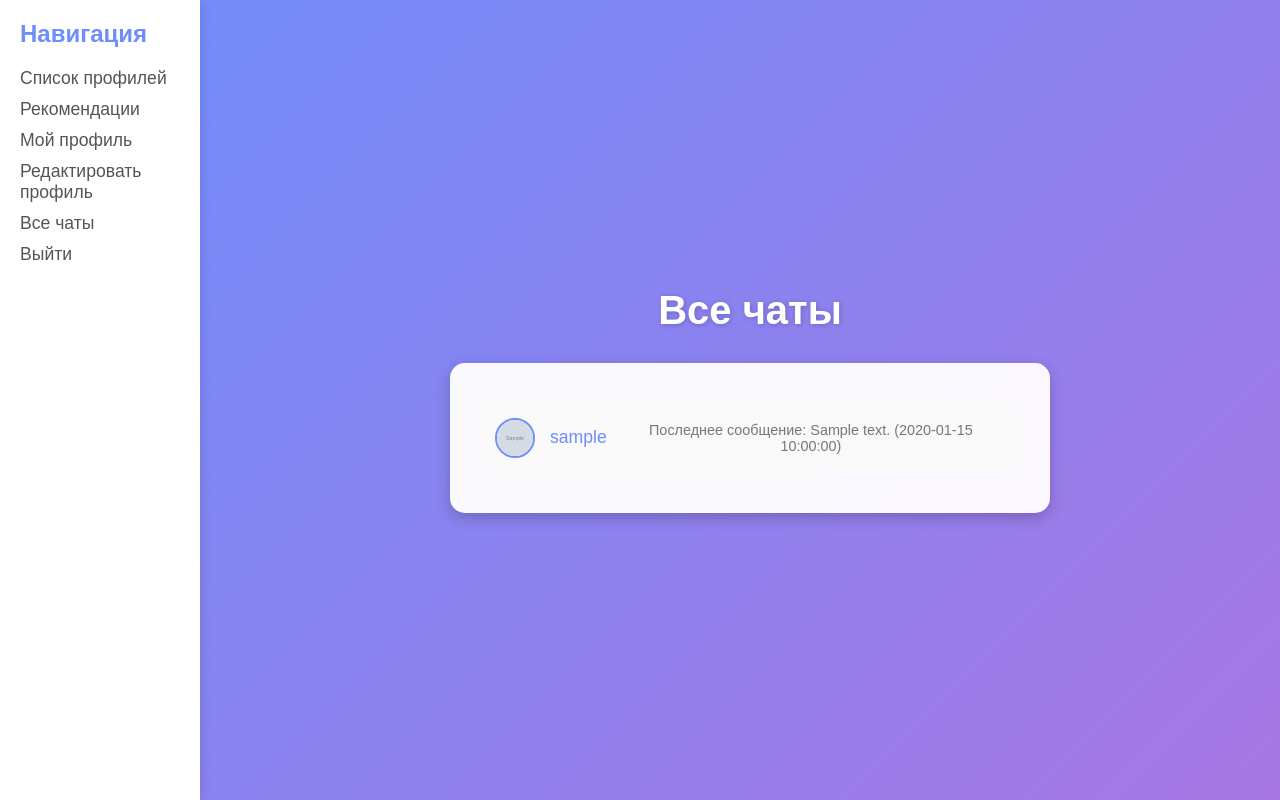
After one commit to egor-morozik/FriendFinder, a Django app: page /main/all-chats/ in a window 1280 px wide. The commit adds this page. Run offline with Django 5.2, Linux system fonts and the light colour scheme; a user stored in the database is signed in; tables that the repository leaves empty hold one stand-in row (values such as "Sample post"); grey boxes marked "Sample" are stand-in pictures.

Commit message:
- Add page for all chats - Show avatar in chat

```diff
--- a/FriendFinder/Main/urls.py
+++ b/FriendFinder/Main/urls.py
@@ -13,4 +13,5 @@ urlpatterns = [
     path('create-match/<int:user_id>/', views.create_match, name='create-match'),
     path('edit-profile/', views.edit_profile, name='edit-profile'),
     path('recommendations/', views.profile_recommendations, name='profile-recommendations'),
+    path('all-chats/', views.all_chats, name='all-chats'),
 ]
--- a/FriendFinder/Main/views.py
+++ b/FriendFinder/Main/views.py
@@ -179,16 +179,14 @@ def chat(request, user_id):
     if not match:
         context = {'other_user': other_user, 'messages': [], 'match': None}
     else:
-        messages_qs = Message.objects.filter(match=match).select_related('sender').order_by('created_at')
+        messages_qs = Message.objects.filter(match=match).select_related('sender', 'sender__profile').order_by('created_at')
         messages = [{
             'message': msg.content,
-            'sender': msg.sender.username,
+            'sender': msg.sender,
             'created_at': msg.created_at.strftime('%Y-%m-%d %H:%M:%S'),
         } for msg in messages_qs]
-
         cache_key = f"chat_messages:chat_{min(current_user.id, other_user.id)}_{max(current_user.id, other_user.id)}"
         cache.set(cache_key, messages, timeout=3600)
-
         context = {'other_user': other_user, 'messages': messages, 'match': match}
 
     return render(request, 'profiles/chat.html', context)
@@ -273,3 +271,22 @@ def profile_recommendations(request):
         'total_profiles': total_profiles,
     }
     return render(request, 'profiles/recommendations.html', context)
+
+@login_required
+def all_chats(request):
+    current_user = request.user
+    matches = Match.objects.filter(user1=current_user) | Match.objects.filter(user2=current_user)
+
+    chats = []
+    for match in matches:
+        other_user = match.user2 if match.user1 == current_user else match.user1
+        last_message = Message.objects.filter(match=match).order_by('-created_at').first()
+        chats.append({
+            'user': other_user,
+            'last_message': last_message.content if last_message else "Нет сообщений",
+            'last_message_time': last_message.created_at.strftime('%Y-%m-%d %H:%M:%S') if last_message else None,
+            'url': f'/main/chat/{other_user.id}/'
+        })
+
+    context = {'chats': chats}
+    return render(request, 'profiles/all_chats.html', context)
--- /dev/null
+++ b/FriendFinder/templates/profiles/all_chats.html
@@ -0,0 +1,196 @@
+<!DOCTYPE html>
+<html>
+<head>
+    <title>Все чаты</title>
+    <style>
+        * {
+            margin: 0;
+            padding: 0;
+            box-sizing: border-box;
+        }
+        body {
+            font-family: 'Arial', sans-serif;
+            background: linear-gradient(135deg, #6e8efb, #a777e3);
+            min-height: 100vh;
+            color: #333;
+        }
+        .sidebar {
+            width: 200px;
+            position: fixed;
+            top: 0;
+            left: 0;
+            bottom: 0;
+            background: #ffffff;
+            padding: 20px;
+            box-shadow: 2px 0 10px rgba(0, 0, 0, 0.1);
+            transition: transform 0.3s ease;
+        }
+        .sidebar h3 {
+            color: #6e8efb;
+            margin-bottom: 20px;
+            font-size: 1.5em;
+        }
+        .sidebar ul {
+            list-style: none;
+        }
+        .sidebar li {
+            margin-bottom: 10px;
+        }
+        .sidebar a {
+            color: #555;
+            text-decoration: none;
+            font-size: 1.1em;
+            transition: color 0.3s ease;
+        }
+        .sidebar a:hover {
+            color: #6e8efb;
+        }
+        .content {
+            margin-left: 220px;
+            padding: 40px;
+            text-align: center;
+            display: flex;
+            flex-direction: column;
+            align-items: center;
+            min-height: 100vh;
+            justify-content: center;
+        }
+        h2 {
+            color: #fff;
+            font-size: 2.5em;
+            margin-bottom: 30px;
+            text-shadow: 1px 1px 5px rgba(0, 0, 0, 0.2);
+        }
+        .chat-container {
+            background: rgba(255, 255, 255, 0.95);
+            padding: 30px;
+            border-radius: 15px;
+            max-width: 600px;
+            width: 100%;
+            box-shadow: 0 5px 15px rgba(0, 0, 0, 0.2);
+            transition: transform 0.3s ease, box-shadow 0.3s ease;
+            animation: fadeIn 0.5s ease-in-out;
+        }
+        .chat-container:hover {
+            transform: translateY(-5px);
+            box-shadow: 0 8px 20px rgba(0, 0, 0, 0.3);
+        }
+        .chat-list {
+            list-style: none;
+            padding: 0;
+        }
+        .chat-item {
+            padding: 15px;
+            margin: 10px 0;
+            background: #f9f9f9;
+            border-radius: 10px;
+            transition: background 0.3s;
+            display: flex;
+            align-items: center;
+        }
+        .chat-item:hover {
+            background: #e0e0e0;
+        }
+        .chat-item .avatar {
+            width: 40px;
+            height: 40px;
+            border-radius: 50%;
+            object-fit: cover;
+            margin-right: 15px;
+            border: 2px solid #6e8efb;
+        }
+        .chat-item .no-avatar {
+            width: 40px;
+            height: 40px;
+            border-radius: 50%;
+            background-color: #e0e0e0;
+            display: flex;
+            justify-content: center;
+            align-items: center;
+            color: #777;
+            font-size: 0.9em;
+            margin-right: 15px;
+            border: 2px solid #ccc;
+        }
+        .chat-item a {
+            color: #6e8efb;
+            text-decoration: none;
+            font-size: 1.1em;
+            flex-grow: 1;
+        }
+        .chat-item .details {
+            color: #777;
+            font-size: 0.9em;
+            margin-left: 10px;
+        }
+
+        /* Анимация появления */
+        @keyframes fadeIn {
+            from {
+                opacity: 0;
+                transform: translateY(20px);
+            }
+            to {
+                opacity: 1;
+                transform: translateY(0);
+            }
+        }
+
+        /* Адаптивность */
+        @media (max-width: 768px) {
+            .sidebar {
+                width: 100%;
+                height: auto;
+                position: static;
+                box-shadow: none;
+            }
+            .content {
+                margin-left: 0;
+                padding: 20px;
+            }
+            .chat-container {
+                max-width: 100%;
+                padding: 20px;
+            }
+            h2 {
+                font-size: 2em;
+            }
+        }
+    </style>
+</head>
+<body>
+    <div class="sidebar">
+        <h3>Навигация</h3>
+        <ul>
+            <li><a href="{% url 'profile-list' %}">Список профилей</a></li>
+            <li><a href="{% url 'profile-recommendations' %}">Рекомендации</a></li>
+            <li><a href="{% url 'profile-detail' user_id=request.user.id %}">Мой профиль</a></li>
+            <li><a href="{% url 'edit-profile' %}">Редактировать профиль</a></li>
+            <li><a href="{% url 'all-chats' %}">Все чаты</a></li>
+            <li><a href="{% url 'logout' %}">Выйти</a></li>
+        </ul>
+    </div>
+    <div class="content">
+        <h2>Все чаты</h2>
+        <div class="chat-container">
+            <ul class="chat-list">
+                {% for chat in chats %}
+                    <li class="chat-item">
+                        {% if chat.user.profile and chat.user.profile.photo and chat.user.profile.photo.url %}
+                            <img src="{{ chat.user.profile.photo.url }}" alt="{{ chat.user.username }}" class="avatar">
+                        {% else %}
+                            <img src="/media/profile_photos/default-avatar.png" alt="Default Avatar" class="avatar">
+                        {% endif %}
+                        <a href="{{ chat.url }}">{{ chat.user.username }}</a>
+                        <div class="details">
+                            Последнее сообщение: {{ chat.last_message }} ({{ chat.last_message_time|default:"Нет времени" }})
+                        </div>
+                    </li>
+                {% empty %}
+                    <p>У вас пока нет чатов.</p>
+                {% endfor %}
+            </ul>
+        </div>
+    </div>
+</body>
+</html>
--- a/FriendFinder/templates/profiles/edit_profile.html
+++ b/FriendFinder/templates/profiles/edit_profile.html
@@ -302,6 +302,7 @@
             <li><a href="{% url 'profile-detail' user_id=request.user.id %}">Мой профиль</a></li>
             <li><a href="{% url 'edit-profile' %}">Редактировать профиль</a></li>
             <li><a href="{% url 'profile-recommendations' %}">Рекомендации</a></li>
+            <li><a href="{% url 'all-chats' %}">Все чаты</a></li>
             <li><a href="{% url 'logout' %}">Выйти</a></li>
         </ul>
     </div>
--- a/FriendFinder/templates/profiles/profile_detail.html
+++ b/FriendFinder/templates/profiles/profile_detail.html
@@ -147,7 +147,6 @@
             }
         }
 
-        /* Адаптивность */
         @media (max-width: 768px) {
             .profile-container {
                 padding: 20px;
--- a/FriendFinder/templates/profiles/profile_list.html
+++ b/FriendFinder/templates/profiles/profile_list.html
@@ -365,6 +365,7 @@
             <li><a href="{% url 'profile-recommendations' %}">Рекомендации</a></li>
             <li><a href="{% url 'profile-detail' user_id=request.user.id %}">Мой профиль</a></li>
             <li><a href="{% url 'edit-profile' %}">Редактировать профиль</a></li>
+            <li><a href="{% url 'all-chats' %}">Все чаты</a></li>
             <li><a href="{% url 'logout' %}">Выйти</a></li>
         </ul>
     </div>
--- a/FriendFinder/templates/profiles/recommendations.html
+++ b/FriendFinder/templates/profiles/recommendations.html
@@ -221,6 +221,7 @@
             <li><a href="{% url 'profile-recommendations' %}">Рекомендации</a></li>
             <li><a href="{% url 'profile-detail' user_id=request.user.id %}">Мой профиль</a></li>
             <li><a href="{% url 'edit-profile' %}">Редактировать профиль</a></li>
+            <li><a href="{% url 'all-chats' %}">Все чаты</a></li>
             <li><a href="{% url 'logout' %}">Выйти</a></li>
         </ul>
     </div>
```
Also changed, not shown: FriendFinder/Main/consumers.py (+14 -6 lines), FriendFinder/templates/profiles/chat.html (+57 -114 lines), FriendFinder/media/profile_photos/default-avatar.png (added).
